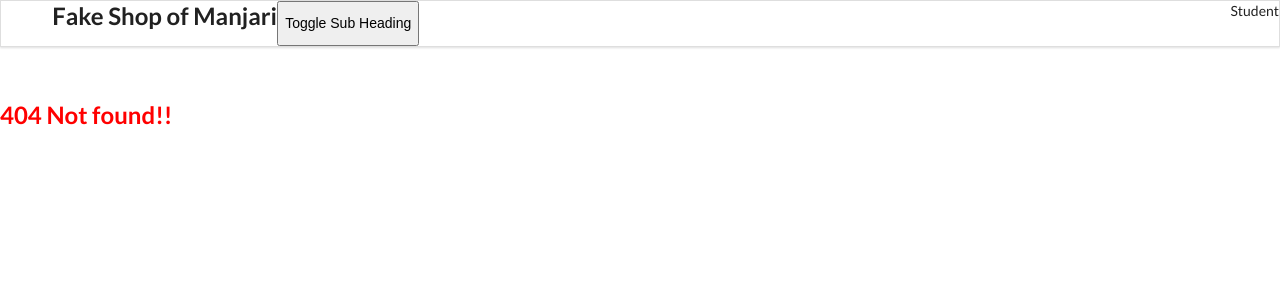
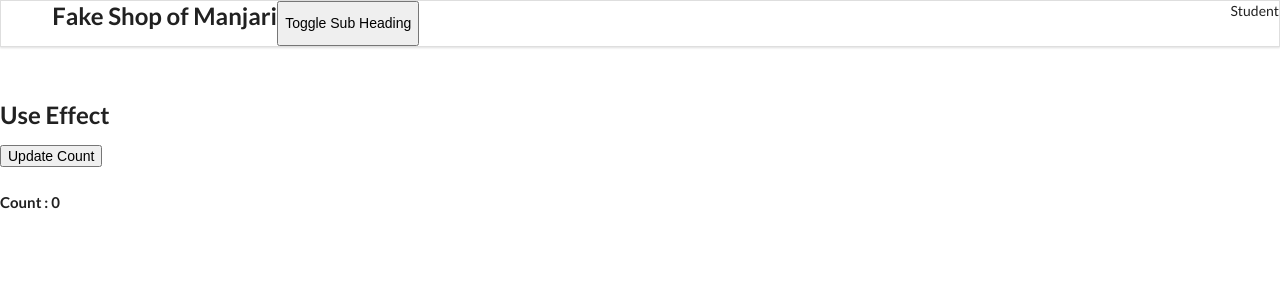
Before and after one commit to JainManjari/ReactReduxStore, a React (Create React App) app: page /useEffect in a window 1280 px wide. Before the commit this address had no page. Shown: the top 300 px of the page. Built offline with nearby package versions, Linux system fonts and the light colour scheme.

Commit message:
useEffect only for functional components

```diff
--- a/src/containers/App.js
+++ b/src/containers/App.js
@@ -1,22 +1,20 @@
 import "./App.css";
 import Header from "./Header";
-import {
-  BrowserRouter as Router,
-  Routes,
-  Route,
-} from "react-router-dom";
+import { BrowserRouter as Router, Routes, Route } from "react-router-dom";
 import ProductListing from "./ProductListing";
 import ProductDetails from "./ProductDetails";
 import NotFound from "./NotFound";
+import UseEffect from "./UseEffect";
 
 function App() {
   return (
     <Router>
       <Header />
       <Routes>
-          <Route path="/" element={<ProductListing />} />
-          <Route path="product/:id" element={<ProductDetails />} />
-          <Route path="*" element={<NotFound />} />
+        <Route path="/" element={<ProductListing />} />
+        <Route path="product/:id" element={<ProductDetails />} />
+        <Route path="useEffect" element={<UseEffect />} />
+        <Route path="*" element={<NotFound />} />
       </Routes>
     </Router>
   );
--- a/src/containers/SubHeader.js
+++ b/src/containers/SubHeader.js
@@ -3,15 +3,15 @@ import React from "react";
 class SubHeader extends React.Component {
   constructor() {
     super();
-    console.log("student constructor");
+    //console.log("subheader constructor");
   }
 
   componentWillUnmount() {
-    console.log("student component will unmount") // here student constructor and render will not be called
+    //console.log("subheader component will unmount") // here student constructor and render will not be called
   }
 
   render() {
-    console.log("student render");
+    //console.log("subheader render");
     return <div style={{ borderWidth: 1, borderColor: "black" }}>Student</div>;
   }
 }
--- /dev/null
+++ b/src/containers/UseEffect.js
@@ -0,0 +1,29 @@
+import React, { useEffect, useState } from "react";
+
+const UseEffect = (props) => {
+  const [count, setCount] = useState(0);
+
+  useEffect(() => {
+    console.warn("useEffect home", count); // whenever the state or props is changes
+  });
+
+  useEffect(() => {
+    console.warn("use once ", count); // here it will be render for mounting, whenever the state or props is changes
+  }, []);
+
+  useEffect(() => {
+    console.warn("use effect for count ", count); // whenever the count value changes
+  }, [count]);
+
+  return (
+    <div style={{ marginTop: 100 }}>
+      <h2>Use Effect</h2>
+      <button type="button" onClick={() => setCount(count + 1)}>
+        Update Count
+      </button>
+      <h4>Count : {count}</h4>
+    </div>
+  );
+};
+
+export default UseEffect;
```
Also changed, not shown: src/containers/Header.js (+8 -8 lines).
